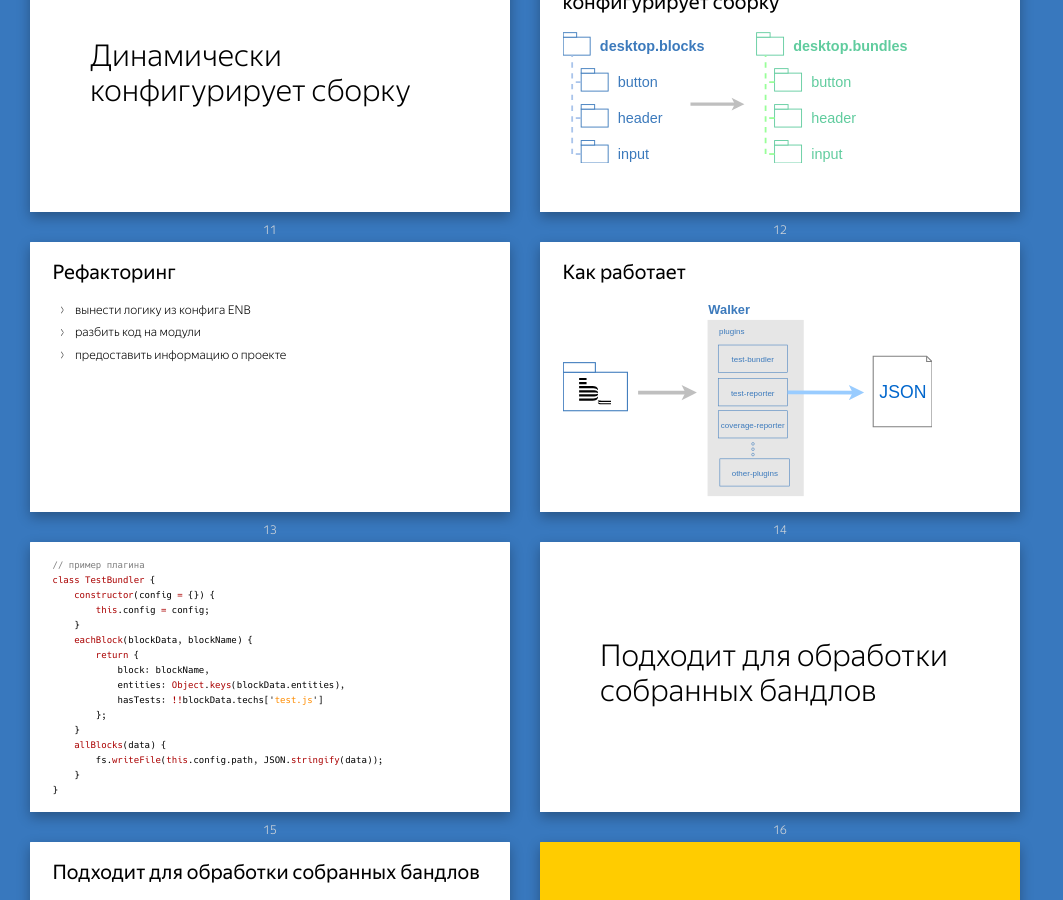
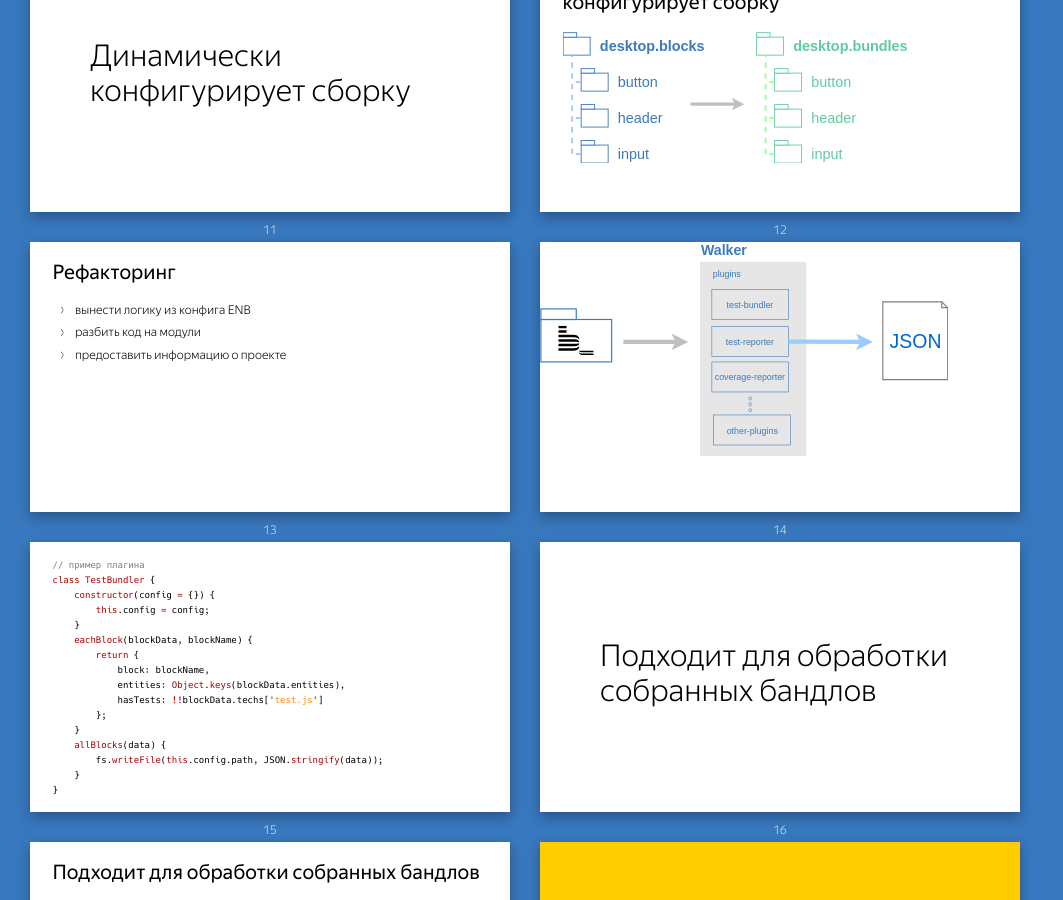
Before and after one commit to dima117/direct-infr, a Jekyll site: the page built from index.md, in a window 1280 px wide and 900 px high, scrolled down 1662 px. Shown: the whole window, without its empty margins (0-1063 px from the left). Built offline with Jekyll 4.4.1, drawn with Linux system fonts in a browser that asks for light colours; our own code applies the rules of GitHub Pages for plain Markdown files.

Commit message:
Update index.md

```diff
--- a/index.md
+++ b/index.md
@@ -97,6 +97,7 @@ style: |
 {:.big}
 
 ## Как работает
+{:.fullscreen}
 
 ![](pictures/walker.svg){:.w85}
 
```
